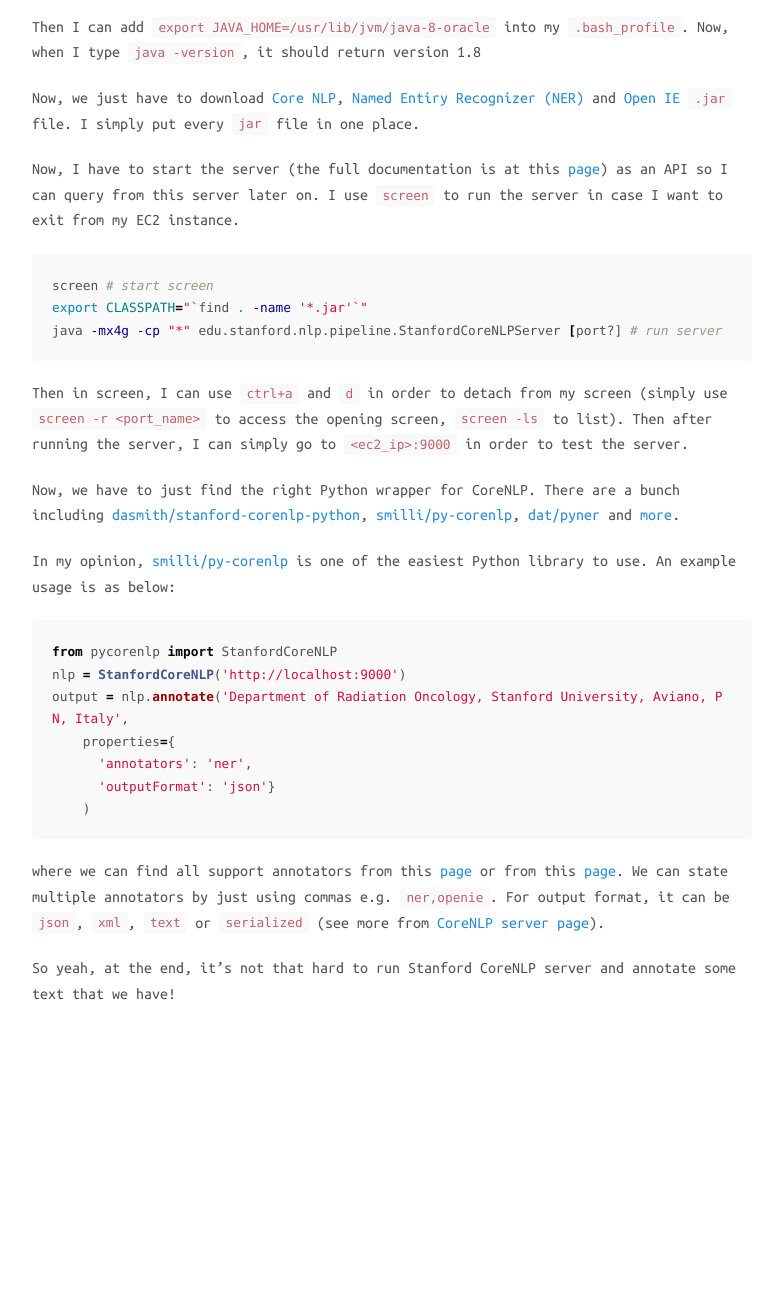
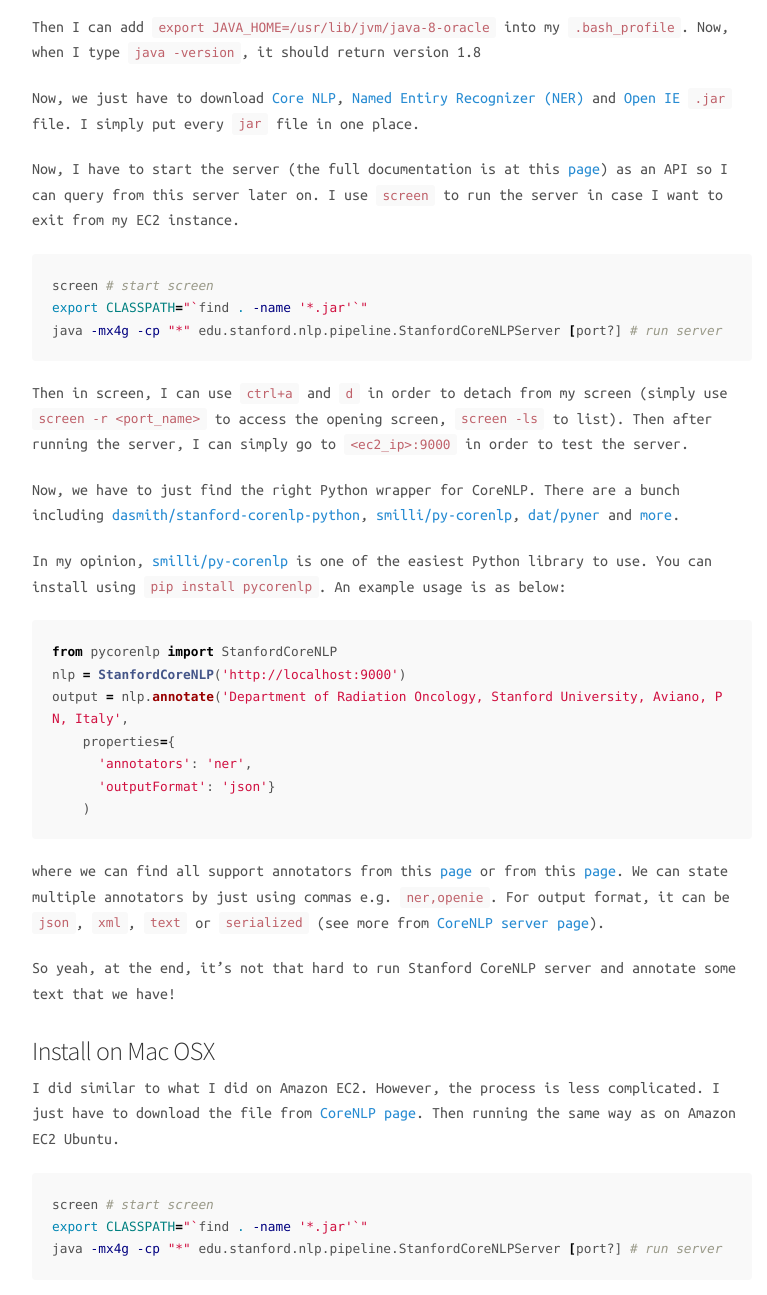
Before and after one commit to titipata/titipata.github.io, a Jekyll site: the page built from _posts/2016-03-02-stanford-nlp.md, in a window 1280 px wide and 1400 px high, scrolled down 566 px. Shown: the top 1295 px of the window, without its empty margins (248-1015 px from the left). Built offline with Jekyll 4.4.1, drawn with Linux system fonts in a browser that asks for light colours; nearby versions of some CDN libraries; before the commit the page ends 1693 px from its top, so only the background shows below that.

Commit message:
Update Stanford NLP blog for running on OSX

````diff
--- a/_posts/2016-03-02-stanford-nlp.md
+++ b/_posts/2016-03-02-stanford-nlp.md
@@ -49,7 +49,7 @@
 and [more](http://stanfordnlp.github.io/CoreNLP/other-languages.html).
 
 In my opinion, [smilli/py-corenlp](https://github.com/smilli/py-corenlp) is one of the easiest
-Python library to use. An example usage is as below:
+Python library to use. You can install using `pip install pycorenlp`. An example usage is as below:
 
 ```python
 from pycorenlp import StanfordCoreNLP
@@ -64,3 +64,16 @@
 where we can find all support annotators from this [page](http://stanfordnlp.github.io/CoreNLP/simple.html) or from this [page](http://stanfordnlp.github.io/CoreNLP/annotators.html). We can state multiple annotators by just using commas e.g. `ner,openie`. For output format, it can be `json`, `xml`, `text` or `serialized` (see more from [CoreNLP server page](http://stanfordnlp.github.io/CoreNLP/corenlp-server.html)).
 
 So yeah, at the end, it's not that hard to run Stanford CoreNLP server and annotate some text that we have!
+
+
+### Install on Mac OSX
+
+I did similar to what I did on Amazon EC2. However, the process is less complicated.
+I just have to download the file from [CoreNLP page](http://stanfordnlp.github.io/CoreNLP/).
+Then running the same way as on Amazon EC2 Ubuntu.
+
+```bash
+screen # start screen
+export CLASSPATH="`find . -name '*.jar'`"
+java -mx4g -cp "*" edu.stanford.nlp.pipeline.StanfordCoreNLPServer [port?] # run server
+```
````
